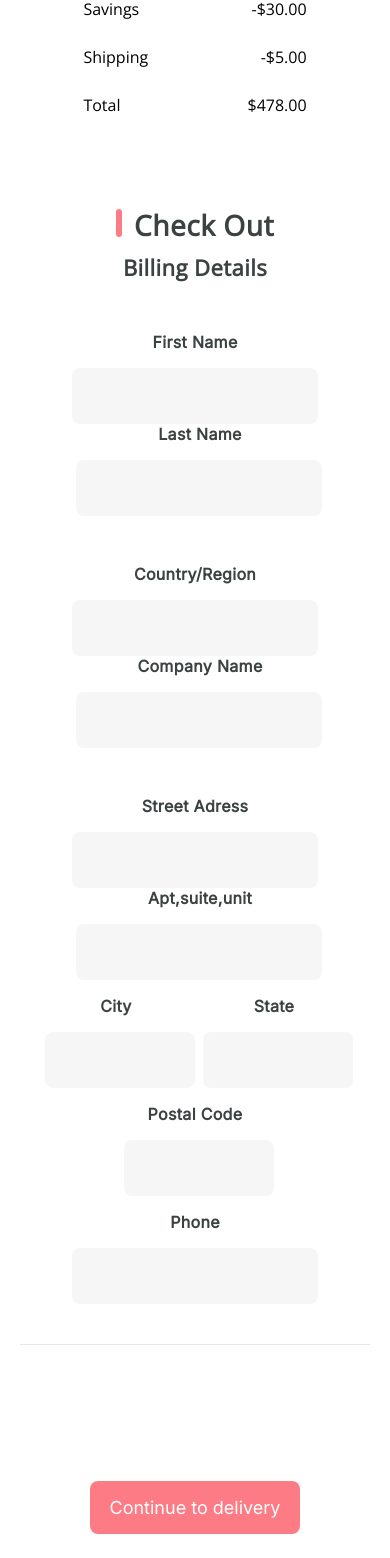
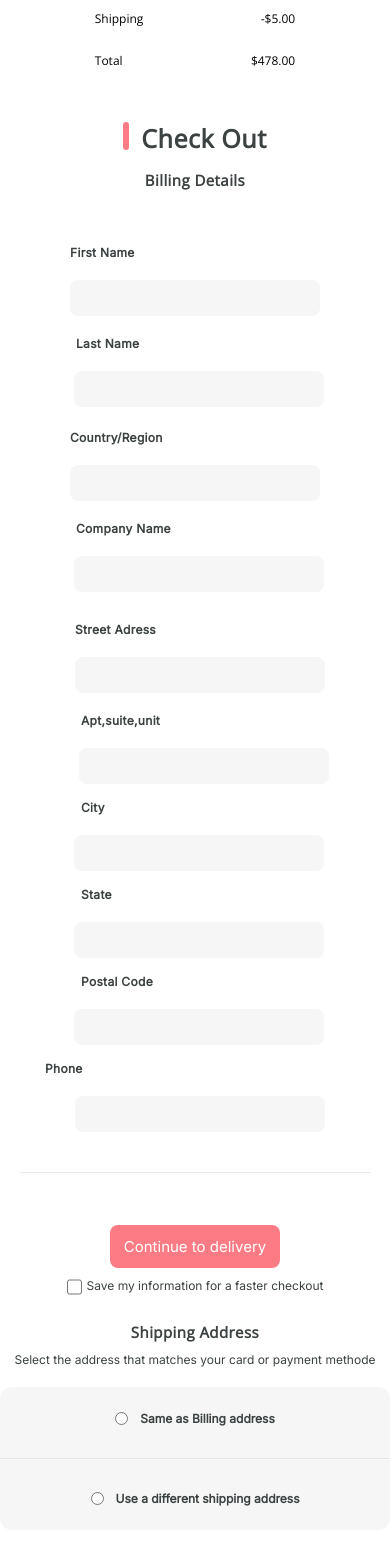
Before and after one commit to m-yunus/suss_ecommerce, a React (Create React App) app: page /checkout in a window 390 px wide. Shown: the part 429-1987 px from the top of the page. Built offline with nearby package versions, Linux system fonts and the light colour scheme.

Commit message:
checkout completed

```diff
--- a/src/Pages/CheckOut/CheckOut.css
+++ b/src/Pages/CheckOut/CheckOut.css
@@ -747,7 +747,7 @@ line-height: normal;
 @media(max-width:431px){
 
 .smry-title{
-    font-size: 20px;
+    font-size: 18px;
     margin-top: -10px;
 }
 .smry-main{
@@ -763,9 +763,203 @@ line-height: normal;
 .smry-img-rate{
     font-size: 12px;
 }
-.subttl-bill p{
-    font-size: 14px!important;
+.subtotal,.ttl-rate,.svngs,.svngs-rate,.ship,.ship-rate,.ttl-bill,.ttl-rate{
+    font-size: 12px!important;
 }
+.subtotal-bill{
+    margin-top: 25px;
+}
+.chck-title{
+    font-size: 25px;
+
+}
+.bill-title{
+font-size: 15px!important;
+}
+.bill-sec{
+    margin-top: -40px;
+}
+.bill-inpt-title,.bill-inpt-title1,.bill-inpt-title,.bill-inpt-title1,.bill-inpt-title,.bill-inpt-title1,.bill-inpt-title2,.bill-inpt-title2,.bill-inpt-title2,.bill-inpt-title2{
+    font-size: 12px;
+    text-align: left;
+
+}
+.bill-input-box,.bill-input-box1,.bill-input-box2{
+
+    width: 250px;
+    padding: 6px 20px;
+
+
+    background-color: #F6F6F6;
+    margin-top: 20px;
+    border-radius: 8px;
+
+}
+.phone-chkout{
+    margin-left: 10px;
+}
+.apt-suite{
+    margin-top: 20px;
+}
+.strrt-address{
+    margin-top: -18px;
+    margin-left: 10px;
+}
+.laast-name-checkout{
+    margin-top: 20px;
+}
+.country-checkout{
+    margin-top: -25px;
+}
+.cmpny-name-checkout{
+    margin-top: 20px;
+
+}
+.bill-inpt-title2{
+    margin-left: 15px;
+}
+.dlvry-btn{
+    padding: 12px 14px;
+
+font-size: 15px;
+
+}
+.input-containers{
+    padding-bottom: 12px;
+}
+.save-input{
+    gap: 5px;
+    margin-top: 10px;
+}
+.save-text{
+    font-size: 12px;
+}
+.save-chkout{
+    width: 15px;
+}
+.ship-adress{
+    font-size: 15px;
+    margin-top: 20px;
+}
+.adrs-text{
+    font-size: 12px;
+    margin-top: 2px;
+
+}
+.bill-adress{
+    margin-top: 20px;
+
+}
+.same-text,.use-dif-text{
+    font-size: 12px;
+}
+.use-dif{
+    padding-bottom: 1.5rem;
+}
+.shpng-title{
+    font-size: 15px;
+    margin-top: 20px;
+}
+.arvs{
+    font-size: 12px;
+    padding-top: 10px;
+    padding-bottom: 10px;
+     margin-bottom: 6px;
+    margin-top: 10px;
+}
+.shp-mthd-arv{
+    height: 160px;
+    border-radius: 12px;
+    background: #f3f3f3;
+    display: flex;
+    flex-direction: column;
+    margin-top: 10px;
+
+
+
+}
+.dlvry-charge,.dlvry-chrg{
+    font-size: 12px;
+    margin-top: -5px;
+    margin-bottom: 12px;
+}
+.fees{
+    font-size: 12px;
+}
+.payment-method{
+
+font-size: 15px;
+
+margin-top: 1rem;
+}
+.payment-sub-title{
+    font-size: 12px;
+}
+.credit-card{
+    margin-top: 20px;
+}
+.credit-title{
+    font-size: 13px;
+}
+.crdt-text{
+    font-size: 12px;
+}
+.crdt-inpt,.crdt-inpt1{
+    padding: 0 15px;
+}
+.card-num,.card-name,.date-birth,.scrty-code{
+    height: 20px;
+
+}
+.date-birth{
+
+    padding: 18px 0;
+
+
+}
+.cash-title{
+    font-size: 13px;
+}
+.cash-text{
+    font-size: 12px;
+}
+.cash-on{
+    margin-top: 20px;
+}
+
+.pay-pol-title{
+    font-size: 13px;
+
+}
+.cash-hr{
+    margin-top:20px;
+
+}
+.pay-pol{
+    margin-top: 20px;
+
+}
+.play-btn{
+    margin: 20px 0;
+}
+.play-now{
+font-size: 15px;
+margin-top: 20px;
+}
+
+
+
+
+
+
+
+
+
+
+
+
+
+
 
 
 
@@ -796,4 +990,5 @@ line-height: normal;
 
 
 
+
 }
--- a/src/Pages/CheckOut/CheckOut.jsx
+++ b/src/Pages/CheckOut/CheckOut.jsx
@@ -25,7 +25,7 @@ const CheckOut = () => {
         </div>
         <div className="flex flex-col-reverse md:flex-row w-full">
           <section className="text-gray-600 body-font md:w-2/3">
-            <div className="container gap-16 flex flex-wrap px-5 py-24 mx-auto items-center">
+            <div className=" input-containers   container gap-16 flex flex-wrap px-5 py-24 mx-auto items-center ">
               <div className=" bill-section  md:w- md:pr-12 md:py-8 md:border- md:border-b-0 mb-10 md:mb-0 pb-10 border-b border-gray-200">
                 <div className="bill-sec">
                   <div className="bill-main gap-3">
@@ -43,31 +43,31 @@ const CheckOut = () => {
                       <input type="text" className="bill-input-box " />
                     </div>
 
-                    <div className="bill-inpt">
+                    <div className="bill-inpt  laast-name-checkout">
                       <p className="bill-inpt-title1">Last Name</p>
                       <input type="text" className="bill-input-box2" />
                     </div>
                   </div>
 
-                  <div className="bill-input-2">
+                  <div className="bill-input-2  country-checkout">
                     <div className="bill-inpt">
                       <p className="bill-inpt-title">Country/Region</p>
                       <input type="text" className="bill-input-box" />
                     </div>
 
-                    <div className="bill-inpt">
+                    <div className="bill-inpt cmpny-name-checkout">
                       <p className="bill-inpt-title1">Company Name</p>
                       <input type="text" className="bill-input-box2" />
                     </div>
                   </div>
 
-                  <div className="bill-input-3">
+                  <div className="bill-input-3 strrt-address">
                     <div className="bill-inpt">
                       <p className="bill-inpt-title">Street Adress</p>
                       <input type="text" className="bill-input-box" />
                     </div>
 
-                    <div className="bill-inpt">
+                    <div className="bill-inpt apt-suite">
                       <p className="bill-inpt-title1">Apt,suite,unit</p>
                       <input type="text" className="bill-input-box2" />
                     </div>
@@ -90,7 +90,7 @@ const CheckOut = () => {
                     </div>
                   </div>
 
-                  <div className="bill-inpt">
+                  <div className="bill-inpt phone-chkout ">
                     <p className="bill-inpt-title2">Phone</p>
                     <div className="chk">
                       <input type="text" className="bill-input-box" />
@@ -99,7 +99,7 @@ const CheckOut = () => {
                 </div>
               </div>
             </div>
-            <div className="cnt-button">
+            <div className="cnt-button ">
               <button className="dlvry-btn">Continue to delivery</button>
             </div>
             <div className="save-input gap-3">
@@ -170,29 +170,29 @@ const CheckOut = () => {
                 type="date"
                 className="date-birth"
               />
-              <div className="scrt-code">
+              {/* <div className="scrt-code"> */}
                 <input
                   placeholder="Security Code"
                   type="password"
                   className="scrty-code"
                 ></input>
-                <img src={eye} alt="" className="scrt-img" />
-              </div>
+                {/* <img src={eye} alt="" className="scrt-img" /> */}
+              {/* </div> */}
             </div>
 
-            <div className="cash-on gap-3">
+            <div className="cash-on  gap-3">
               <input type="radio" className="cash-on-input" />
               <p className="cash-title">Cash on delivery</p>
             </div>
             <p className="cash-text px-6">Pay with cash upon delivary</p>
 
             <hr className="cash-hr" />
-            <div className="pay-pol gap-3">
+            <div className="pay-pol   gap-3">
               <input type="radio" className="pay-pol-input" />
               <p className="pay-pol-title">Paypol</p>
             </div>
-            <div className="play-btn">
-              <button className="play-now">Play Now</button>
+            <div className="play-btn ">
+              <button className="play-now">Pay Now</button>
             </div>
           </section>
           <div className=" smry-sec flex flex-col md:w-1/3 md:pl-15">
@@ -228,7 +228,7 @@ const CheckOut = () => {
                 </div>
               </div>
 
-              <div className="smry-main gap-7">
+              <div className="smry-main gap-7 ">
                 <div className="smry-images">
                   <img src={smryimage} alt="" className="smry-image" />
                 </div>
@@ -240,7 +240,7 @@ const CheckOut = () => {
                   <p className="smry-img-rate">$129.00</p>
                 </div>
               </div>
-              <div className="subtotal-bill mx-auto">
+              <div className="subtotal-bill mx-auto ">
                 <div className="subttl-bill gap-16">
                   <p className="subtotal">Subtotal (3 item)</p>
 
```
